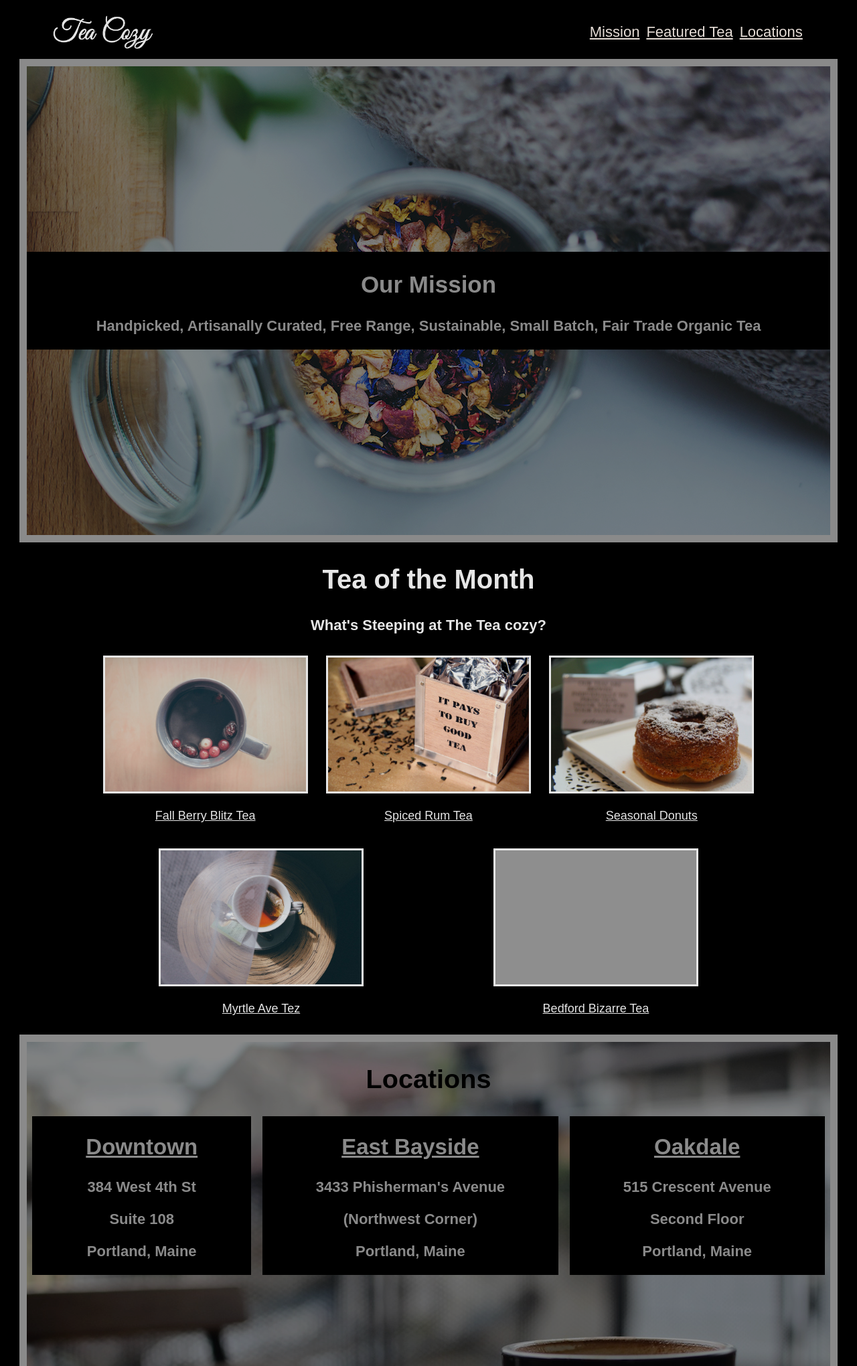
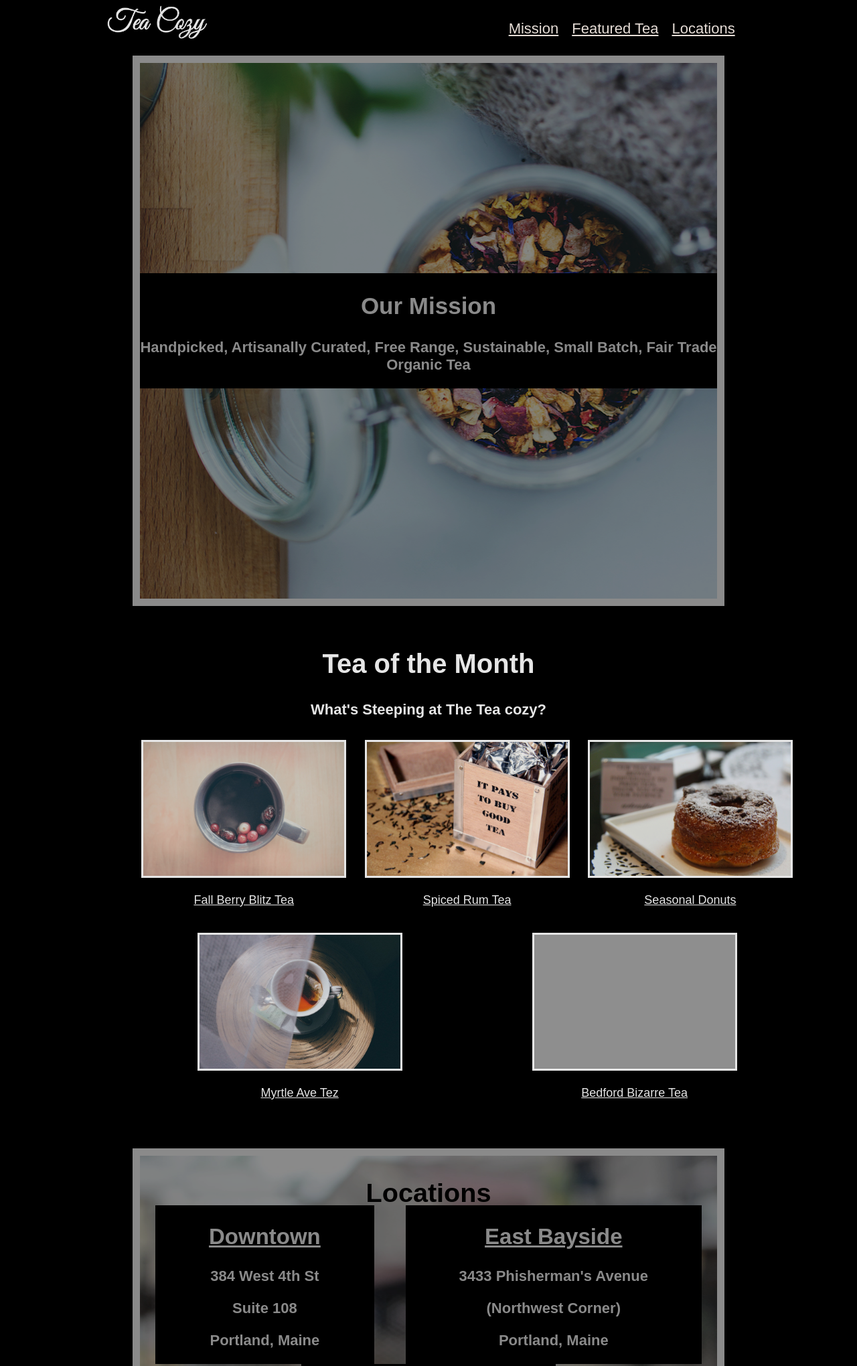
Before and after one commit to FerMon98/TeaCozy-Codecademy-Project, a plain HTML site: page index.html in a window 1280 px wide. Shown: the top 2040 px of the page at 67% size. Drawn offline with Linux system fonts and the light colour scheme; grey boxes are pictures that could not be loaded.

Commit message:
Updating css

```diff
--- a/Resources/style.css
+++ b/Resources/style.css
@@ -11,7 +11,6 @@ body {
     margin: 0.5% 15% 0 15%;
     display: flex;
     flex-direction: column;
-    align-items: center;
 }
 
 h3 {
@@ -25,14 +24,15 @@ footer{
 /*Nav bar*/
 
 header {
+    margin: 0.5% 15% 0 12%;
     display: flex;
     justify-content: space-between;
-    margin: 1% 5% 0% 4%;
+    text-align: end;
     height: 69px;
+    width: 75%;
 }
 
 .logo {
-    margin: 10px 20px 0 20px;
     color: white;
     width: 150px;
     height: 50px;
@@ -43,7 +43,7 @@ nav {
 }
 
 a {
-    padding: 10px 10px 0 0;
+    padding: 0 10px;
     color: seashell;
     text-decoration: underline;
 }
@@ -62,7 +62,7 @@ a:hover {
     align-items: center;
     text-align: center;
     background-image: url(./img-mission-background.jpg);
-    height: 700px;
+    height: 800px;
     opacity: 0.6;
     border: 0.5em solid white;
 }
@@ -83,6 +83,8 @@ a:hover {
 
 .Products{
     text-align: center;
+    margin: 30px 0 30px 0;
+    height: 750px;
 }
 
 .offer {
@@ -118,11 +120,10 @@ a:hover {
 
 .Locations{
     text-align: center;
-    height: 500px;
+    height: 600px;
     background-image: url(img-locations-background.jpg);
     opacity: 0.6;
     border: 0.5em solid white;
-    width: 1200px;
 }
 
 .locations2{
@@ -136,6 +137,8 @@ a:hover {
     flex-wrap: wrap;
     justify-content: space-around;
     align-content: center;
+    margin-top: 30px;
+    height: 400px;
 }
 
 .address2{
```
